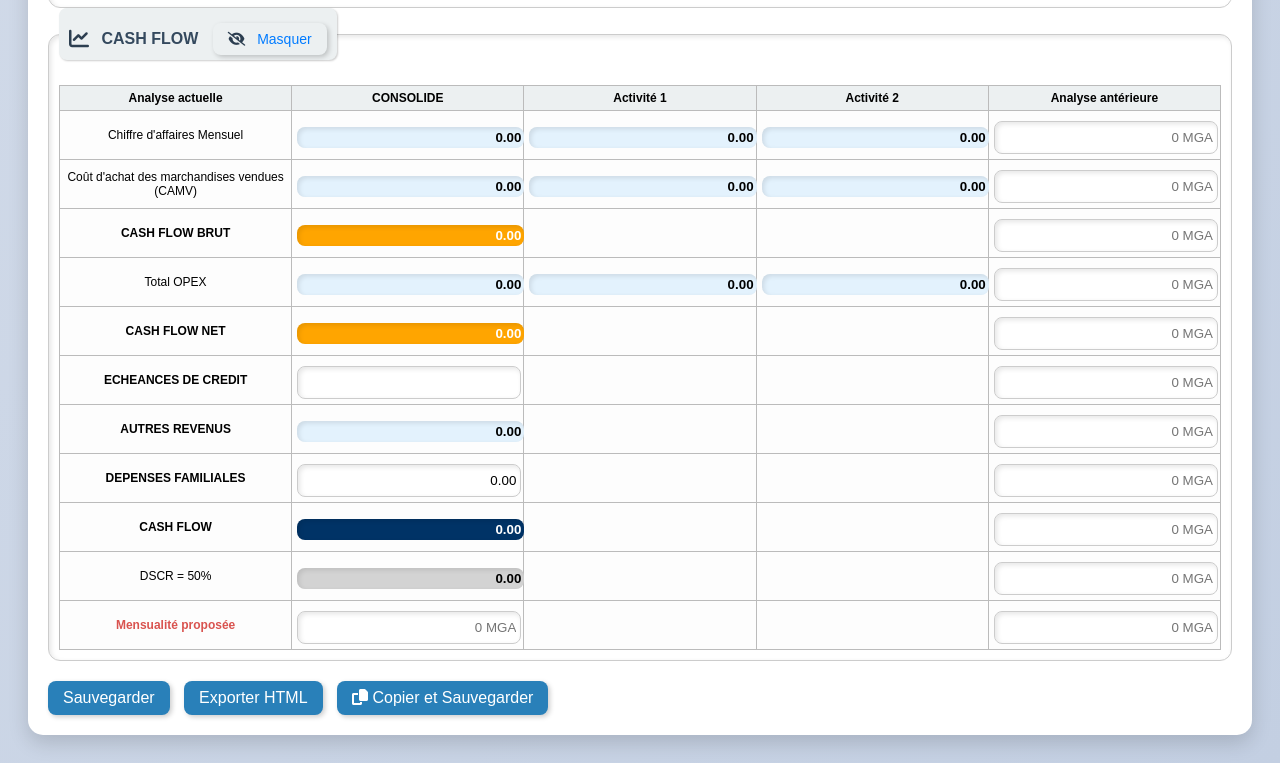
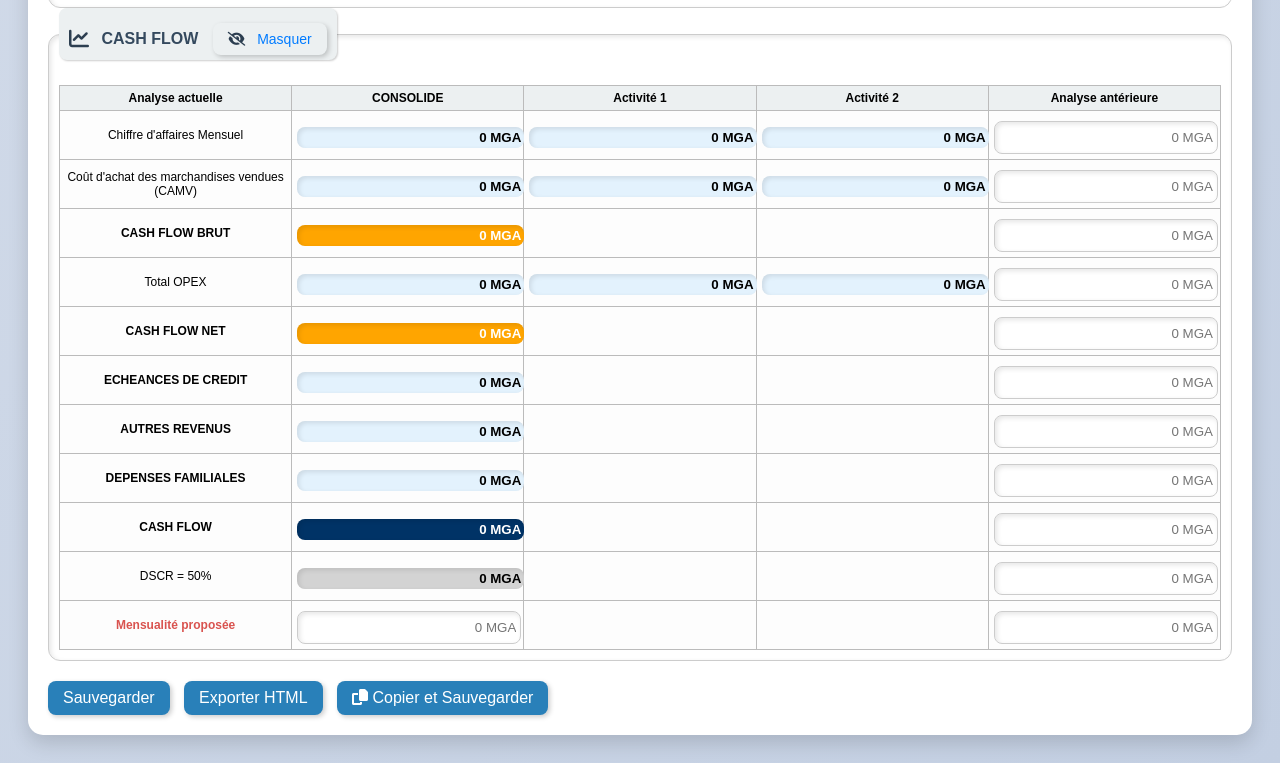
Before and after one commit to romeovalisoa-code/TRAME-GUIDE-VISITE-AC, a plain HTML site: page index.html in a window 1280 px wide. Shown: the part 6238-7001 px from the top of the page. Drawn offline with Linux system fonts and the light colour scheme.

Commit message:
Update index.html

```diff
--- a/index.html
+++ b/index.html
@@ -1382,7 +1382,7 @@
 
         <tr class="bold-row">
           <td>ECHEANCES DE CREDIT</td>
-          <td><input type="text" id="echeances" class="numeric"></td>
+          <td><input type="text" id="echeances_credit" readonly class="result numeric"></td>
           <td></td>
           <td></td>
           <td><input type="text" class="credit-anterieur numeric" placeholder="0 MGA"></td>
@@ -1398,7 +1398,7 @@
 
         <tr class="bold-row">
           <td>DEPENSES FAMILIALES</td>
-          <td><input type="text" id="Depenses_familiales" class="numeric"></td>
+          <td><input type="text" id="Depenses_familiales" readonly class="result numeric"></td>
           <td></td>
           <td></td>
           <td><input type="text" class="credit-anterieur numeric" placeholder="0 MGA"></td>
@@ -1431,6 +1431,7 @@
     </table>
   </div>
 </fieldset>
+
 
 
 <!-- BOUTONS D'ACTION -->
@@ -2777,7 +2778,6 @@ function calculerCashFlow() {
   const getVal = id => {
     let el = document.getElementById(id);
     if (!el) return 0;
-
     let val = el.tagName === "SPAN" ? el.textContent : el.value;
     return parseFloat(val.replace(/[^\d.-]/g, '').replace(',', '.')) || 0;
   };
@@ -2786,11 +2786,10 @@ function calculerCashFlow() {
   const setVal = (id, val) => {
     let el = document.getElementById(id);
     if (!el) return;
-
     if (el.tagName === "SPAN") {
-      el.textContent = val.toFixed(2) + " MGA";
+      el.textContent = val.toLocaleString("fr-FR") + " MGA";
     } else {
-      el.value = val.toFixed(2);
+      el.value = val.toLocaleString("fr-FR") + " MGA";
     }
   };
 
@@ -2815,8 +2814,10 @@ function calculerCashFlow() {
   // 5️⃣ Cash flow net
   let Cash_flow_net = Cash_flow_brut - Total_opex;
 
-  // 6️⃣ Échéances
+  // 6️⃣ Échéances (⚠️ ici il faut soit récupérer d’un champ externe, soit calculer)
   let echeances = getVal("echeances");
+  // Exemple : si tu as une valeur calculée ailleurs, mets-la ici :
+  // echeances = getVal("mensualité_credit") * getVal("nb_mois") / 12;
 
   // 7️⃣ Revenus & Salaire
   let revenus_mensuels_caution = getVal("revenus_mensuels_caution");
@@ -2835,10 +2836,10 @@ function calculerCashFlow() {
   // 9️⃣ Cash flow final
   let Cash_flow = Cash_flow_net - echeances + Autres_revenus - Depenses_familiales;
 
-  // 🔟 DSCR
+  // 🔟 DSCR (50%)
   let DSCR = Cash_flow * 0.5;
 
-  // Mise à jour des champs
+  // ✅ Mise à jour des champs
   setVal("CA_activité1", CA_activite1);
   setVal("CA_activité2", CA_activite2);
   setVal("CA_mensuel", CA_mensuel);
@@ -2854,6 +2855,7 @@ function calculerCashFlow() {
   setVal("Total_opex", Total_opex);
 
   setVal("Cash_flow_net", Cash_flow_net);
+  setVal("echeances_credit", echeances);   // ⚠️ ajout pour afficher la valeur calculée
   setVal("Autres_revenus", Autres_revenus);
   setVal("Depenses_familiales", Depenses_familiales);
 
@@ -2867,5 +2869,6 @@ document.addEventListener("DOMContentLoaded", calculerCashFlow);
 </script>
 
 
+
 </body>
 </html>
```
